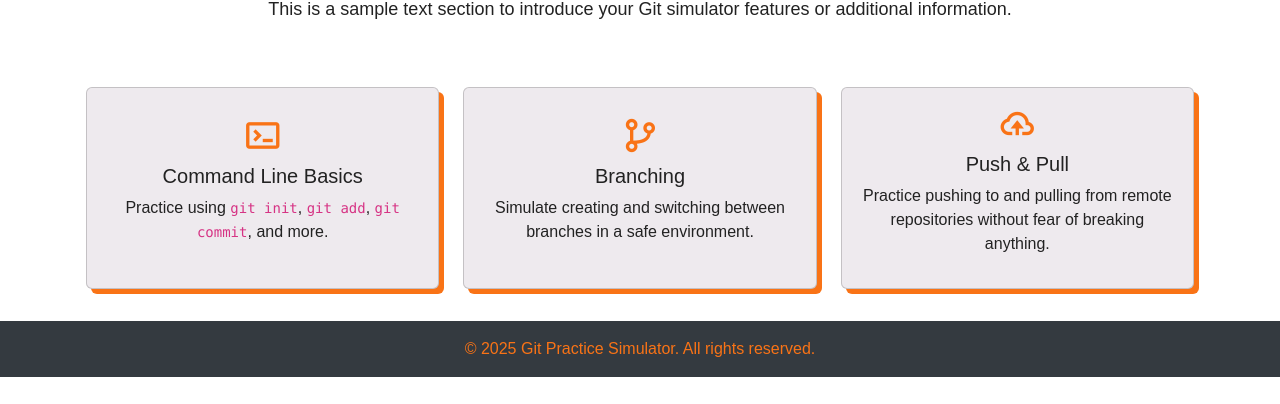
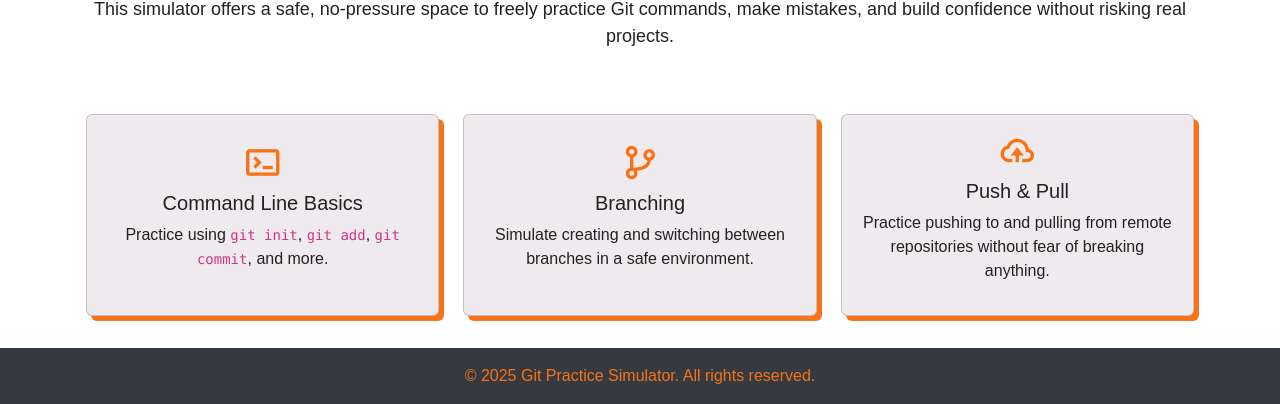
Before and after one commit to MvPorcalla/git-practice-simulator, a plain HTML site: page index.html in a window 1280 px wide. Shown: the part 478-882 px from the top of the page. Before the commit the page ends 855 px from the top, so only its background shows below. Drawn offline with nearby package versions, Linux system fonts and the light colour scheme.

Commit message:
index ui update on text section

```diff
--- a/index.html
+++ b/index.html
@@ -78,8 +78,11 @@
 
         <!-- Sample Text Section -->
         <section class="text-section container">
-            <h2 class="gps-text-4xl gps-font-secondary gps-weight-bold mb-2">Text Sample</h2>
-            <p class="gps-text-lg">This is a sample text section to introduce your Git simulator features or additional information.</p>
+            <h2 class="gps-text-4xl gps-font-secondary gps-weight-bold mb-2">Why Use Git Practice Simulator?</h2>
+            <p class="gps-text-lg">
+                This simulator offers a safe, no-pressure space to freely practice Git commands,
+                make mistakes, and build confidence without risking real projects.
+            </p>
         </section>
 
         <!-- Card Section css version -->
```
